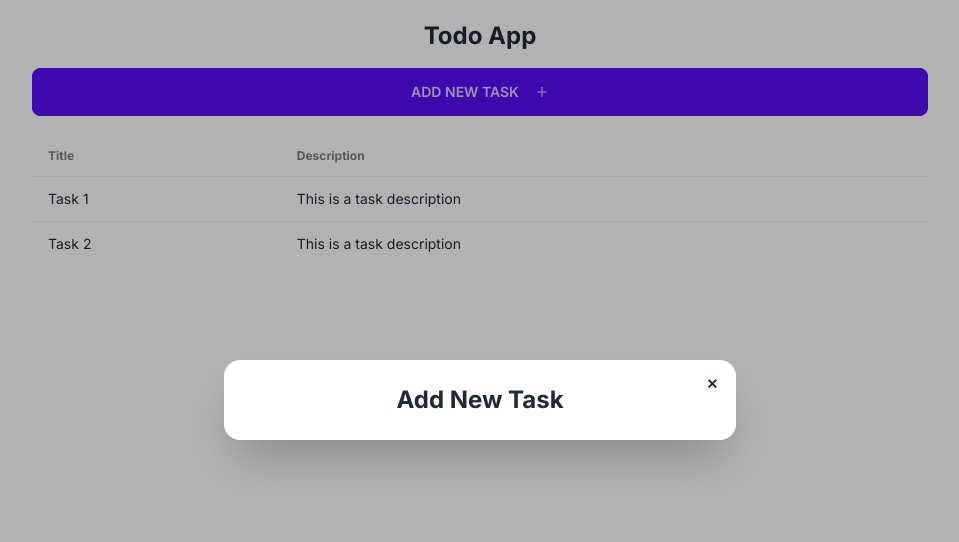
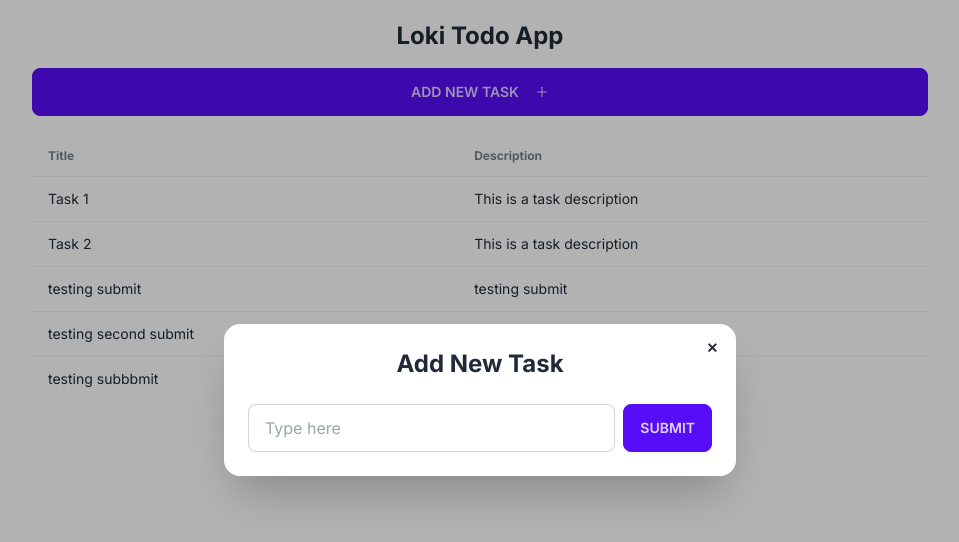
Before and after one commit to salehloke/loki-todo-app, a Next.js app: page / in a window 1280 px wide. Both pictures are taken after a click on the button "ADD NEW TASK". Shown: the top 542 px of the page, without its empty margins (160-1119 px from the left). Built offline with nearby package versions, Linux system fonts and the light colour scheme; data requests are answered from the project's data file.

Commit message:
complete POST api for submit

```diff
--- a/api.ts
+++ b/api.ts
@@ -3,7 +3,24 @@ import { ITask } from "./types/task";
 const baseURL = "http://localhost:3001";
 
 export const getAllTodos = async (): Promise<ITask[]> => {
-  const response = await fetch(`${baseURL}/tasks`);
+  const response = await fetch(`${baseURL}/tasks`, { cache: "no-store" });
   const data = await response.json();
   return data;
 };
+
+export const addTodo = async (formData): Promise<ITask> => {
+  try {
+    const response = await fetch(`${baseURL}/tasks`, {
+      method: "POST",
+      headers: {
+        "Content-Type": "application/json",
+      },
+      body: JSON.stringify(formData),
+    });
+    const data = await response.json();
+    return data;
+  } catch (error) {
+    console.log("error");
+    throw new Error(error);
+  }
+};
--- a/data/todos.json
+++ b/data/todos.json
@@ -9,6 +9,21 @@
       "id": 2,
       "title": "Task 2",
       "description": "This is a task description"
+    },
+    {
+      "id": 0.22647355120343837,
+      "title": "testing submit",
+      "description": "testing submit"
+    },
+    {
+      "id": 0.9429162915879201,
+      "title": "testing second submit",
+      "description": "testing second submit"
+    },
+    {
+      "id": 0.5211983220957284,
+      "title": "testing subbbmit",
+      "description": "testing subbbmit"
     }
   ]
 }
--- a/src/app/components/AddTask.tsx
+++ b/src/app/components/AddTask.tsx
@@ -1,9 +1,36 @@
 import { AiOutlinePlus } from "react-icons/ai";
 import Modal from "./Modal";
 import { useState } from "react";
+import { addTodo } from "../../../api";
+import { useRouter } from "next/navigation";
 
 export default function AddTask() {
+    const router = useRouter();
     const [modalOpen, setModalOpen] = useState<boolean>(false);
+    const [newTodo, setNewTodo] = useState<string>("");
+
+    const handleSubmitNewTodo: React.FormEventHandler<HTMLFormElement> = async (e) => {
+        try {
+            e.preventDefault();
+            console.log("submit new todo", newTodo);
+            // save to db
+            await addTodo({
+                id: Math.random(),
+                title: newTodo,
+                description: newTodo,
+            })
+            // reset the value
+            setNewTodo("");
+            // close the modal
+            setModalOpen(false);
+            // refresh the page
+            router.refresh();
+
+        } catch (error) {
+
+        }
+
+    }
 
     return (
         <div>
@@ -11,7 +38,6 @@ export default function AddTask() {
                 className="btn btn-primary w-full "
                 onClick={() => setModalOpen(true)}>
                 Add New Task
-
                 <AiOutlinePlus className="ml-2" />
             </button>
 
@@ -20,6 +46,21 @@ export default function AddTask() {
                 setModalOpen={setModalOpen}
             >
                 <h1 className="text-2xl font-bold">Add New Task</h1>
+                <form onSubmit={(e) => handleSubmitNewTodo(e)}>
+                    <div className="modal-action">
+                        <input
+                            onChange={(e) => setNewTodo(e.target.value)}
+                            value={newTodo}
+                            type="text"
+                            placeholder="Type here"
+                            className="input input-bordered w-full " />
+                        <button
+                            type="submit"
+                            className="btn btn-primary">
+                            Submit
+                        </button>
+                    </div>
+                </form>
             </Modal>
         </div>
     )
--- a/src/app/page.tsx
+++ b/src/app/page.tsx
@@ -10,7 +10,7 @@ export default async function Home() {
   return (
     <main className='max-w-4xl mx-auto mt-4'>
       <div className='text-center my-5 flex flex-col gap-4'>
-        <h1 className='text-2xl font-bold'>Todo App</h1>
+        <h1 className='text-2xl font-bold'>Loki Todo App</h1>
         <AddTask />
       </div>
       <TodoList tasks={tasks} />
```
Also changed, not shown: src/app/components/Modal.tsx (+0 -20 lines).
